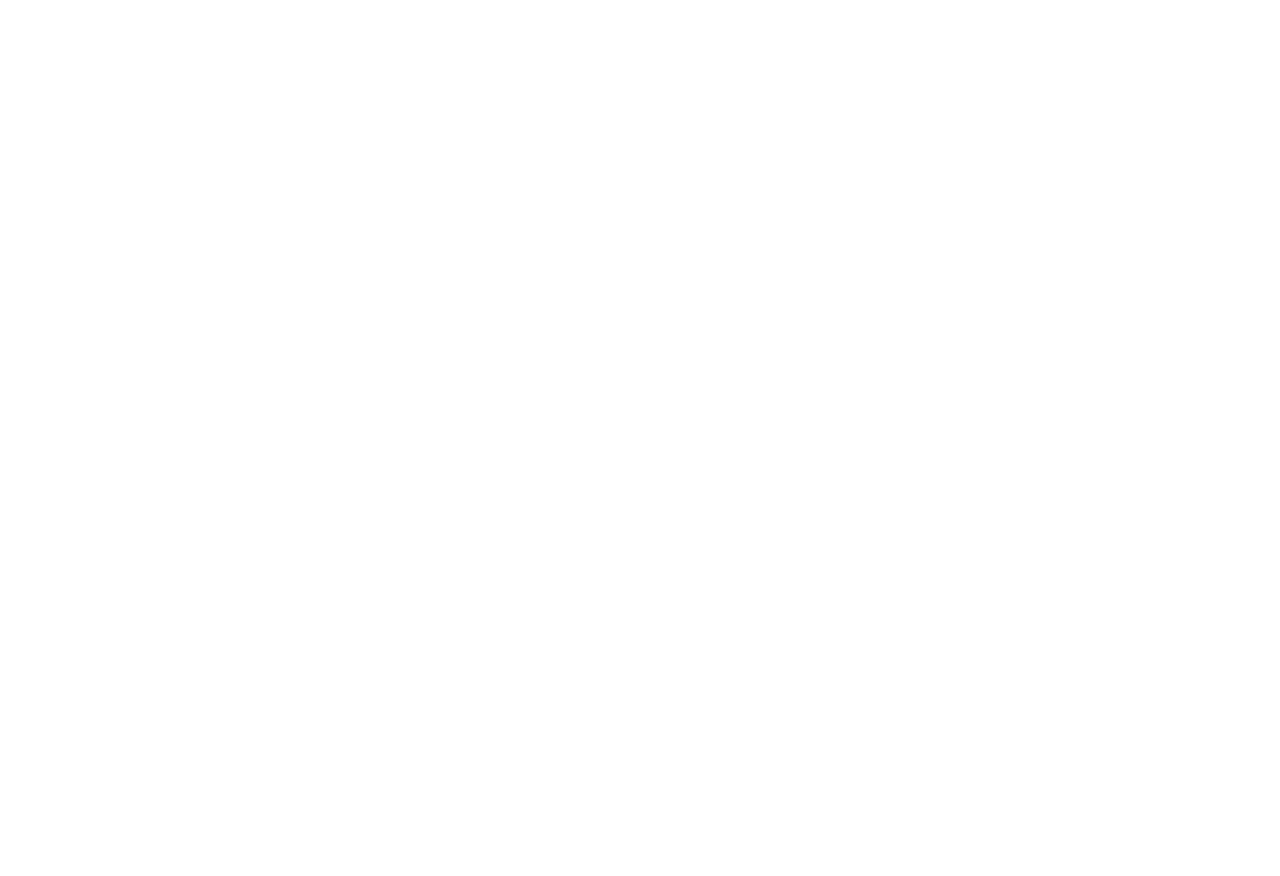
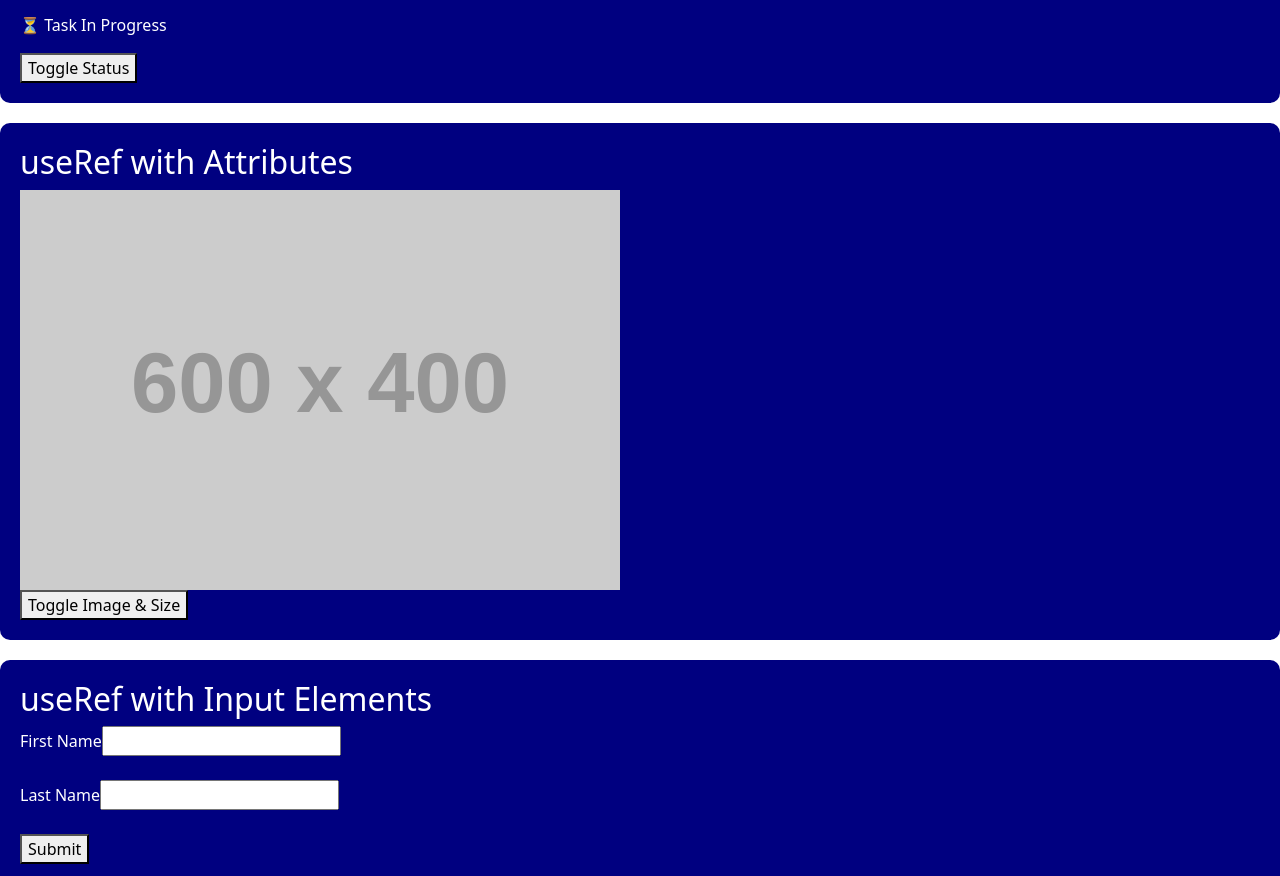
Before and after one commit to mdibrahim20/ReactFundamentals, a React (Vite) app: page / in a window 1280 px wide. Shown: the part 221-1097 px from the top of the page. Before the commit the page ends 800 px from the top, so only its background shows below. Built offline with nearby package versions, Linux system fonts and the light colour scheme.

Commit message:
useRef and CacheExpensiveComutation

```diff
--- a/package.json
+++ b/package.json
@@ -10,6 +10,7 @@
     "preview": "vite preview"
   },
   "dependencies": {
+    "bootstrap": "^5.3.7",
     "react": "^19.0.0",
     "react-dom": "^19.0.0",
     "react-router-dom": "^7.5.2"
--- /dev/null
+++ b/src/components/CacheExpensiveComputation.jsx
@@ -0,0 +1,69 @@
+import React, { useRef } from "react";
+import "bootstrap/dist/css/bootstrap.min.css";
+
+const CacheExpensiveComputation = () => {
+  const APIData = useRef(null);
+  const tableContainer = useRef();
+
+  const fetchData = async () => {
+    const response = await fetch("https://dummyjson.com/products");
+    const data = await response.json();
+    APIData.current = data.products; // Only the products array
+  };
+
+  const showData = () => {
+    if (!APIData.current) return;
+
+    const rows = APIData.current.map((product) => {
+      return `
+        <tr>
+          <td>${product.id}</td>
+          <td>${product.title}</td>
+          <td>${product.price}</td>
+          <td>${product.brand}</td>
+        </tr>
+      `;
+    });
+
+    tableContainer.current.innerHTML = `
+      <table class="table table-bordered table-hover table-striped">
+        <thead class="table-dark">
+          <tr>
+            <th>ID</th>
+            <th>Title</th>
+            <th>Price ($)</th>
+            <th>Brand</th>
+          </tr>
+        </thead>
+        <tbody>
+          ${rows.join("")}
+        </tbody>
+      </table>
+    `;
+  };
+
+  return (
+    <div className="container my-5">
+      <div className="card shadow border-0">
+        <div className="card-body">
+          <h3 className="text-center text-primary mb-4">
+            🧠 Product Table Viewer (useRef only)
+          </h3>
+
+          <div className="d-flex justify-content-center gap-3 mb-4">
+            <button className="btn btn-success" onClick={fetchData}>
+              Fetch Data
+            </button>
+            <button className="btn btn-primary" onClick={showData}>
+              Show Table
+            </button>
+          </div>
+
+          <div ref={tableContainer} className="table-responsive"></div>
+        </div>
+      </div>
+    </div>
+  );
+};
+
+export default CacheExpensiveComputation;
--- a/src/main.jsx
+++ b/src/main.jsx
@@ -1,6 +1,8 @@
 import { StrictMode } from 'react'
 import { createRoot } from 'react-dom/client'
 import App from './App.jsx'
+import 'bootstrap';
+import 'bootstrap/dist/css/bootstrap.css'
 
 createRoot(document.getElementById('root')).render(
   <StrictMode>
--- a/src/pages/HomePage.jsx
+++ b/src/pages/HomePage.jsx
@@ -1,13 +1,129 @@
-import React from 'react';
-import Menu from '../components/Menu';
+import React from "react";
+import Menu from "../components/Menu";
+import CacheAPI from "../components/CacheExpensiveComputation";
+import { useRef } from "react";
 
 const HomePage = () => {
-    return (
-        <div>
-            <Menu/>
-            <h1>This is HomePage</h1>
+  const statusRef = useRef();
+  const imgAtt = useRef();
+  const fname = useRef();
+  const lname = useRef();
+  const showName = useRef();
+  const myHeadLine = useRef();
+  const toggleStatus = () => {
+    const currentText = statusRef.current.innerText;
+    statusRef.current.innerText =
+      currentText === "✅ Task Completed"
+        ? "⏳ Task In Progress"
+        : "✅ Task Completed";
+  };
+  const toggleImage = () => {
+    const original = {
+      src: "https://placehold.co/600x400/png",
+      width: 600,
+      height: 400,
+    };
+    const alternate = {
+      src: "https://placehold.co/600x400/000000/FFF",
+      width: 700,
+      height: 700,
+    };
+
+    const currentSrc = imgAtt.current.getAttribute("src");
+    const isOriginal = currentSrc === original.src;
+
+    const newImage = isOriginal ? alternate : original;
+
+    imgAtt.current.setAttribute("src", newImage.src);
+    imgAtt.current.setAttribute("width", newImage.width);
+    imgAtt.current.setAttribute("height", newImage.height);
+  };
+  const showNames = () => {
+    showName.current.innerText =
+      fname.current.value + " " + lname.current.value;
+    alert(fname.current.value + " " + lname.current.value);
+  };
+  const headingCSS = () => {
+    // Example: remove text-danger and add a new style
+    myHeadLine.current.classList.remove("text-danger");
+    myHeadLine.current.classList.add("text-success", "fw-bold");
+  };
+
+  return (
+    <div>
+      <Menu />
+      <h1>This is HomePage</h1>
+
+      <div
+        style={{
+          background: "navy",
+          padding: 20,
+          color: "white",
+          borderRadius: 10,
+          marginBottom: 20,
+        }}
+      >
+        <h2>useRef with innerText and innerHTML</h2>
+        <p ref={statusRef}>⏳ Task In Progress</p>
+        <button onClick={toggleStatus}>Toggle Status</button>
+      </div>
+      <div
+        style={{
+          background: "navy",
+          padding: 20,
+          color: "white",
+          borderRadius: 10,
+          marginBottom: 20,
+        }}
+      >
+        <h2>useRef with Attributes</h2>
+        <img
+          ref={imgAtt}
+          src="https://placehold.co/600x400/png"
+          alt="placeholder"
+          width={600}
+          height={400}
+        />
+        <br />
+        <button onClick={toggleImage}>Toggle Image & Size</button>
+      </div>
+      <div
+        style={{
+          background: "navy",
+          padding: 20,
+          color: "white",
+          borderRadius: 10,
+          marginBottom: 20,
+        }}
+      >
+        <h2>useRef with Input Elements</h2>
+        <label htmlFor="fname">First Name</label>
+        <input ref={fname} type="text" name="" id="fname" />
+        <br />
+        <br />
+        <label htmlFor="lname">Last Name</label>
+        <input ref={lname} type="text" name="" id="lname" />
+        <br />
+        <br />
+        <button onClick={showNames}>Submit</button>
+        <br />
+        <br />
+        <h3 ref={showName}></h3>
+      </div>
+      <div className="container my-4">
+        <div className="card bg-dark text-white p-4 shadow">
+          <h1 className="card-title mb-3">useRef with CSS Class</h1>
+          <h2 className="text-danger fs-1" ref={myHeadLine}>
+            Heading
+          </h2>
+          <button className="btn btn-outline-light mt-3" onClick={headingCSS}>
+            Change Heading Style
+          </button>
         </div>
-    );
+      </div>
+      <CacheAPI/>
+    </div>
+  );
 };
 
 export default HomePage;
```
Also changed, not shown: 1 other file (tests, documents, lock files or other folders).
